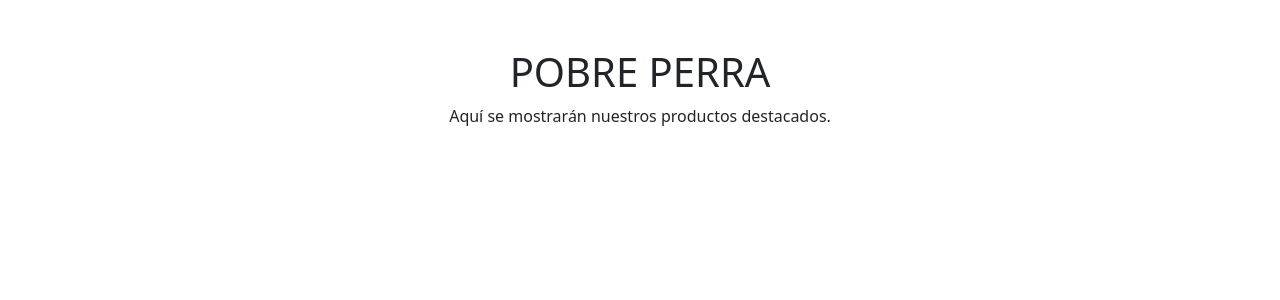
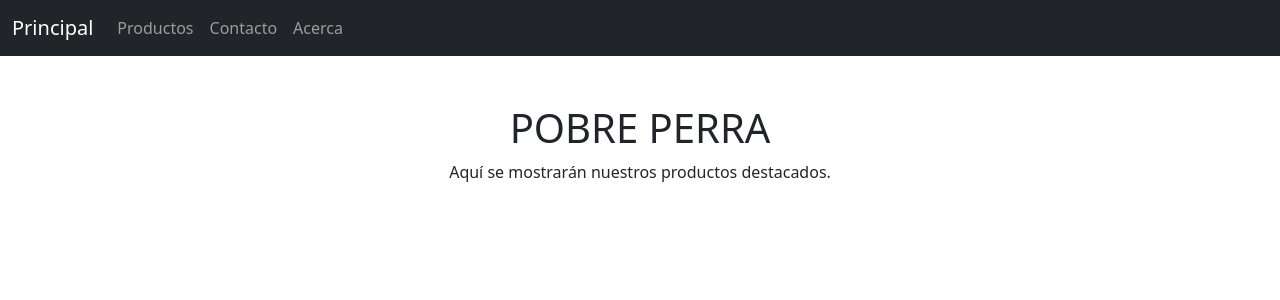
Before and after one commit to rayitodospuntostres/soaaa, an Angular app: page /productos in a window 1280 px wide. Shown: the top 300 px of the page. Built offline with nearby package versions, Linux system fonts and the light colour scheme.

Commit message:
Auto-update: Sat Nov 16 11:56:33 HPS 2024

```diff
--- a/src/app/app.component.html
+++ b/src/app/app.component.html
@@ -1 +1,2 @@
+<app-cabecera></app-cabecera>
 <router-outlet></router-outlet>
--- a/src/app/app.module.ts
+++ b/src/app/app.module.ts
@@ -4,10 +4,12 @@ import { BrowserModule } from '@angular/platform-browser';
 import { AppRoutingModule } from './app-routing.module';
 import { AppComponent } from './app.component';
 import { ProductosComponent } from './modules/principal/productos/productos.component';
+import { CabeceraComponent } from './modules/principal/cabecera/cabecera.component';
 
 @NgModule({
   declarations: [
-    AppComponent
+    AppComponent,
+    CabeceraComponent
   ],
   imports: [
     BrowserModule,
--- /dev/null
+++ b/src/app/modules/principal/cabecera/cabecera.component.html
@@ -0,0 +1,29 @@
+<nav class="navbar navbar-expand-lg navbar-dark bg-dark">
+  <div class="container-fluid">
+    <a class="navbar-brand" routerLink="/productos">Principal</a>
+    <button
+      class="navbar-toggler"
+      type="button"
+      data-bs-toggle="collapse"
+      data-bs-target="#navbarNav"
+      aria-controls="navbarNav"
+      aria-expanded="false"
+      aria-label="Toggle navigation"
+    >
+      <span class="navbar-toggler-icon"></span>
+    </button>
+    <div class="collapse navbar-collapse" id="navbarNav">
+      <ul class="navbar-nav">
+        <li class="nav-item">
+          <a class="nav-link" routerLink="/productos">Productos</a>
+        </li>
+        <li class="nav-item">
+          <a class="nav-link" routerLink="/contacto">Contacto</a>
+        </li>
+        <li class="nav-item">
+          <a class="nav-link" routerLink="/acerca">Acerca</a>
+        </li>
+      </ul>
+    </div>
+  </div>
+</nav>
```
Also changed, not shown: src/app/modules/principal/cabecera/cabecera.component.ts (added, +10 -0 lines), src/app/modules/principal/cabecera/cabecera.component.scss (added), 1 other file (tests, documents, lock files or other folders).
